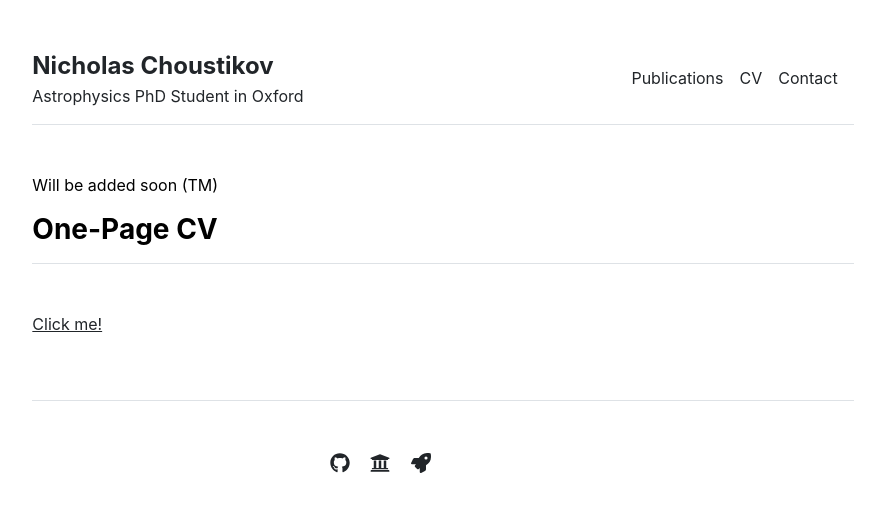
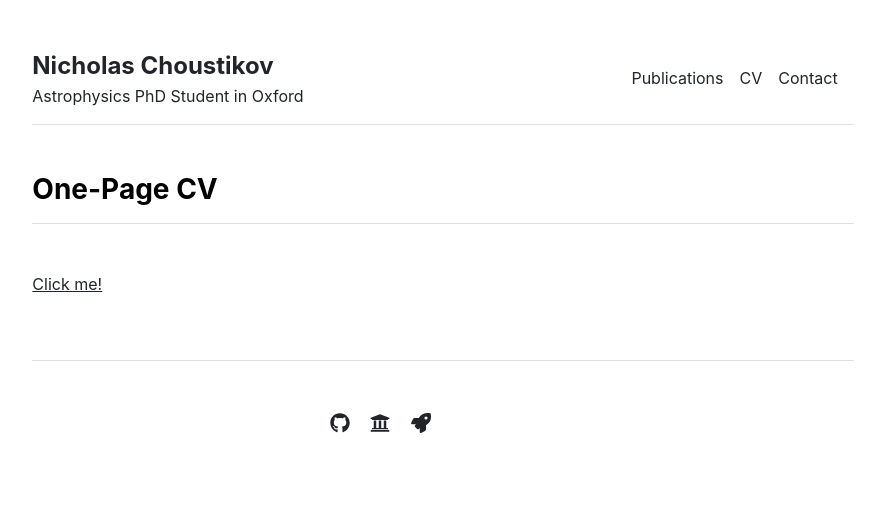
Before and after one commit to Chousti/Chousti.github.io, a Jekyll site: the page built from cv.md, in a window 1280 px wide. Shown: the top 512 px of the page, without its empty margins (197-1082 px from the left). Built offline with Jekyll 4.4.1, drawn with Linux system fonts in a browser that asks for light colours; part of the change alters nothing that is shown.

Commit message:
fixing CV

```diff
--- a/_layouts/cv.html
+++ b/_layouts/cv.html
@@ -37,6 +37,6 @@ layout: default
 <div class="row g-5 mb-5">
   <div>
     <h3 class="fw-bold border-bottom pb-3 mb-5">One-Page CV</h3>
-      <p><a href="{{ site.github.url }}/CV/Short_Curriculum_Vitae">Click me!</a></p>
+      <p><a href="{{ site.github.url }}/CV/Short_Curriculum_Vitae.pdf">Click me!</a></p>
   </div>
 </div>
--- a/cv.md
+++ b/cv.md
@@ -2,5 +2,3 @@
 layout: cv
 title: "CV"
 ---
-
-Will be added soon (TM)
```
